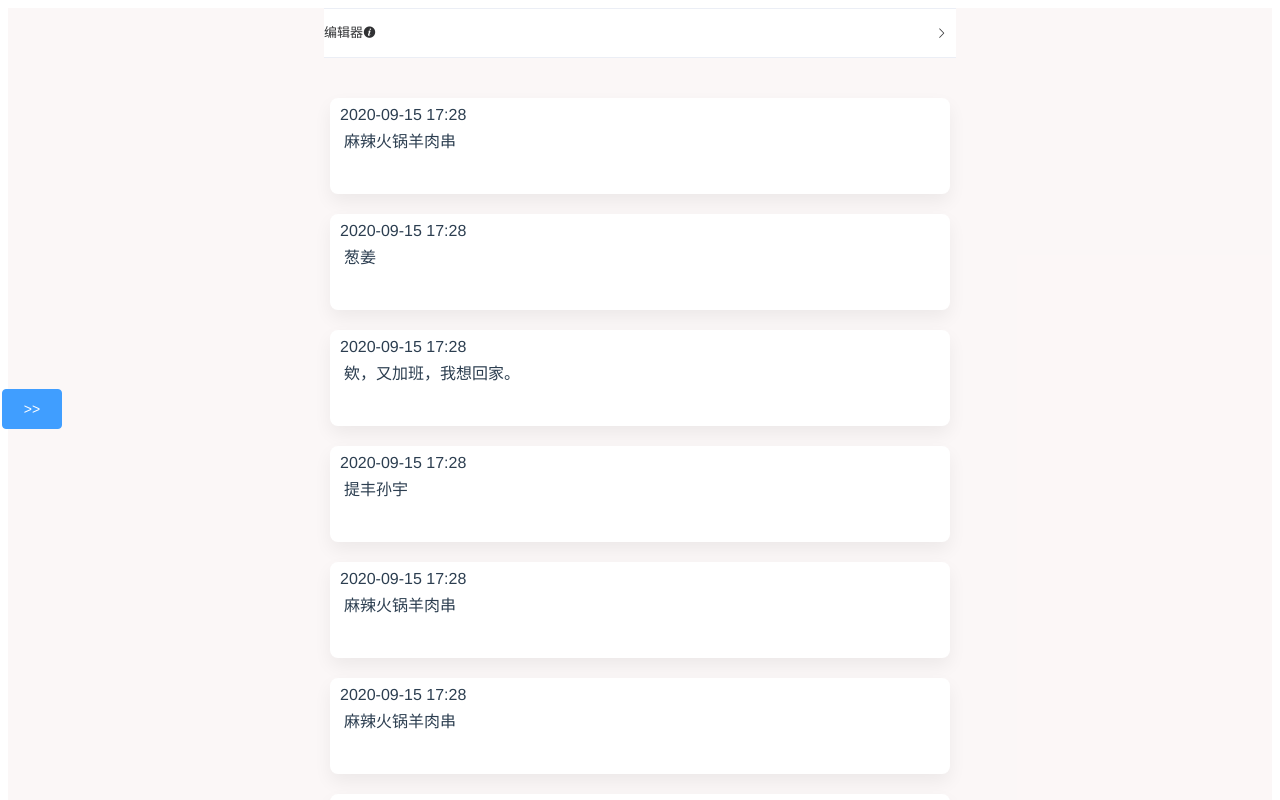
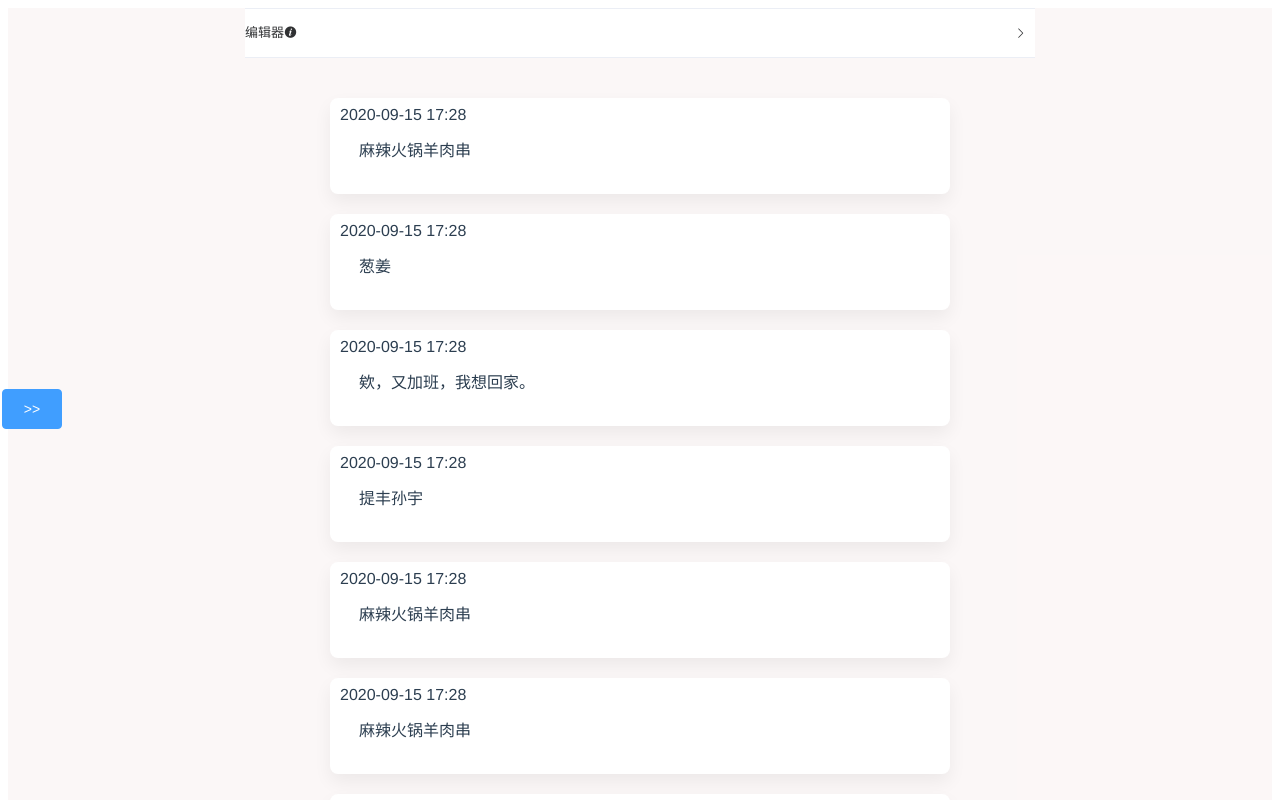
Before and after one commit to WanneSimon/munk-blog, a Vue app: page /coco/dailyLog in a window 1280 px wide. Shown: the top 800 px of the page. Built offline with nearby package versions, Linux system fonts and the light colour scheme.

Commit message:
Sim Editor优化

```diff
--- a/src/components/SimEditor.vue
+++ b/src/components/SimEditor.vue
@@ -1,9 +1,9 @@
 <template>
   <el-row>
 
-    <el-col :span="4"></el-col>
+    <!-- <el-col :span="4"></el-col> -->
     <!-- 给编辑器预留 -->
-    <el-col :span="16" :offset="4" class="editor-container" >
+    <el-col :span="width" :offset="offset" class="editor-container" >
       <el-collapse accordion>
          <el-collapse-item title="">
 
@@ -34,7 +34,7 @@
       </el-collapse>
     </el-col>
 
-    <el-col :span="4"></el-col>
+   <!-- <el-col :span="4"></el-col> -->
 
   </el-row>
 </template>
@@ -65,6 +65,9 @@
       showCode: Boolean, // 是否展示代码
       showOutput: Boolean, // 是否展示预览
       background: String, // 背景颜色
+      width: { type: Number, default: 16}, // 宽度
+      offset: { type: Number, default: 4}, // 左偏移量
+      // right: { type: Number, default: 4}, // 宽度
     },
     data() {
       return {
@@ -123,9 +126,7 @@
           cancelButtonText: '取消',
           type: 'warning'
         }).then(() => {
-          console.log(this.content)
           this.$emit('onAdd', this.content)
-          // this.onAdd(this.content)
         }).catch(() => {
           this.$message({
             type: 'info',
@@ -142,10 +143,6 @@
           type: 'warning'
         }).then(() => {
          this.onUpdate(this.content);
-         // this.$message({
-         //   type: 'info',
-         //   message: '已更新'
-         // });
         }).catch((e) => {
           console.log(e)
           this.$message({
--- a/src/views/comicWords.vue
+++ b/src/views/comicWords.vue
@@ -5,12 +5,15 @@
       <el-col class="blank_L" :span="3"></el-col>
 
       <el-col class="center_content" :span="18">
-        <SimEditor class="simEditor" @onAdd="addHandler" @onUpdate="updateHandler"
+        <SimEditor class="simEditor"  @onAdd="addHandler" @onUpdate="updateHandler"
         :showCode="false" :showOutput="false" style="min-height:40px; " ></SimEditor>
         <el-row :gutter="14">
           <el-col class="comics-item" :span="12"
             v-for="(c, index) in comics.datas" :key="index">
-            <div class="ql-snow">{{c.id}}.  &nbsp;<span v-html="c.content"></span></div>
+            <div class="output ql-snow ">
+              <div>{{c.id}}.  &nbsp;<span class="ql-editor" v-html="c.content"></span>
+              </div>
+            </div>
           </el-col>
         </el-row>
       </el-col>
--- a/src/views/dailyLog.vue
+++ b/src/views/dailyLog.vue
@@ -5,17 +5,21 @@
         <el-col class="blank_L" :span="3"></el-col>
 
         <el-col class="dlog-content" :span="18">
-          <SimEditor></SimEditor>
+          <SimEditor class="simEditor" @onAdd="addHandler" @onUpdate="updateHandler"
+          :showCode="false" :showOutput="false" style="min-height:40px;"
+          :offset="2" :width="20"></SimEditor>
            <!-- 动态列表 -->
           <div class="log-container">
-            <div class="log-item" v-for="item,key in blogs.datas" :key="key">
+            <div class="log-item" v-for="item,key in dailyLogs.datas" :key="key">
               <div class="log-item-head">
                 <el-row>
                   <el-col :span="8">{{item.rtime}}</el-col>
                   <el-col :span="16">{{item.tags}}</el-col>
                 </el-row>
               </div>
-              <div class="log-item-content" v-html="item.content"></div>
+              <div class="log-item-content ql-snow " >
+                <div class="ql-editor" v-html="item.content"></div>
+              </div>
             </div>
           </div>
         </el-col>
@@ -32,7 +36,7 @@
     components: { SimEditor },
     data() {
       return {
-        blogs: {
+        dailyLogs: {
           datas: [
             { id: 1, rtime: '2020-09-15 17:28', content:"麻辣火锅羊肉串" },
             { id: 2, rtime: '2020-09-15 17:28', content:"葱姜" },
@@ -44,14 +48,24 @@
             { id: 8, rtime: '2020-09-15 17:28', content:"麻辣火锅羊肉串" },
             { id: 9, rtime: '2020-09-15 17:28', content:"麻辣火锅羊肉串" }
           ],
-        }
+        },
+        maxId: 9
       }
     },
     created: function(){
 
     },
     methods: {
-
+      addHandler: function(text){
+        console.log("add!");
+        console.log(text)
+        this.dailyLogs.datas.push({id: this.maxId+1, rtime: '2020-09-15 17:28', content: text })
+        this.maxId = this.maxId + 1
+      },
+      updateHandler: function(text){
+        console.log("update!");
+        console.log(text)
+      }
     }
 
   }
```
